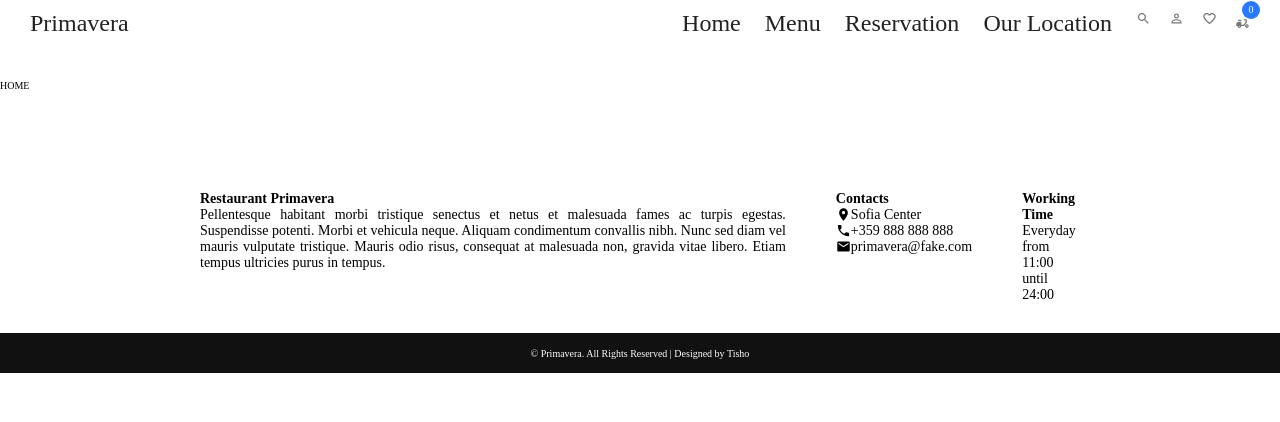
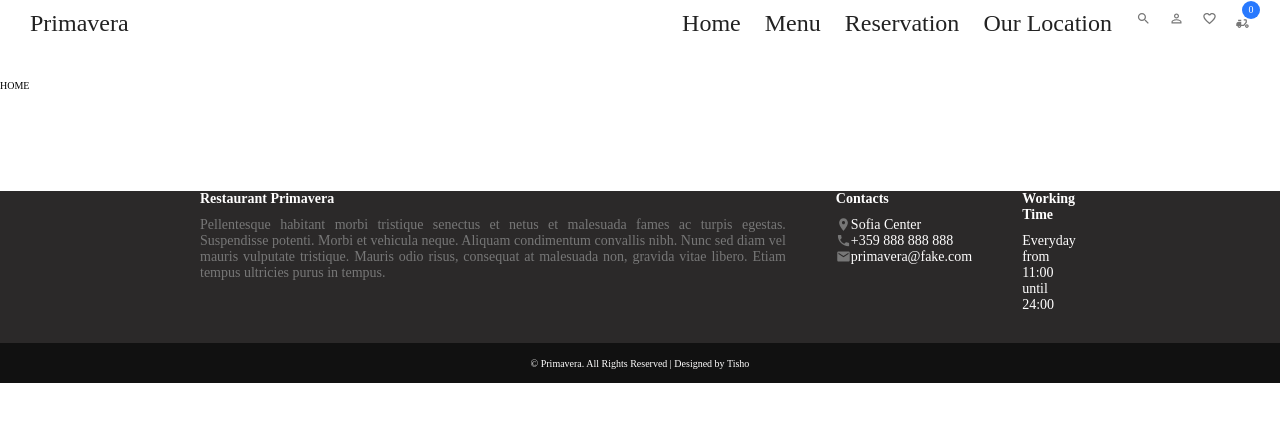
Before and after one commit to vitanovtd/Primavera, a React (Create React App) app in the folder client/: page / in a window 1280 px wide. Shown: the top 422 px of the page. Built offline with nearby package versions, Linux system fonts and the light colour scheme.

Commit message:
updated footer styling

```diff
--- a/client/src/components/footer/Footer.scss
+++ b/client/src/components/footer/Footer.scss
@@ -1,5 +1,15 @@
+.footer{
+    background-color: #2b2929;
+}
+
+
 .container{
     margin: 10rem 20rem 3rem 20rem;
+
+    h4{
+        margin-bottom: 1rem;
+        color: #fffefe;
+    }
     .top{
         display: flex;
         gap: 5rem;
@@ -10,8 +20,21 @@
             flex-direction: column;
             text-align: justify;
             font-size: 1.4rem;
+            .primaveraInfo{
+                color: #777;
+            }
             .icon{
                 display: flex;
+                color: #777;
+                span{
+                    color:#fffefe;
+                }
+            }
+        }
+        .right{
+
+            span{
+                color: #fffefe;
             }
         }
     }
```
